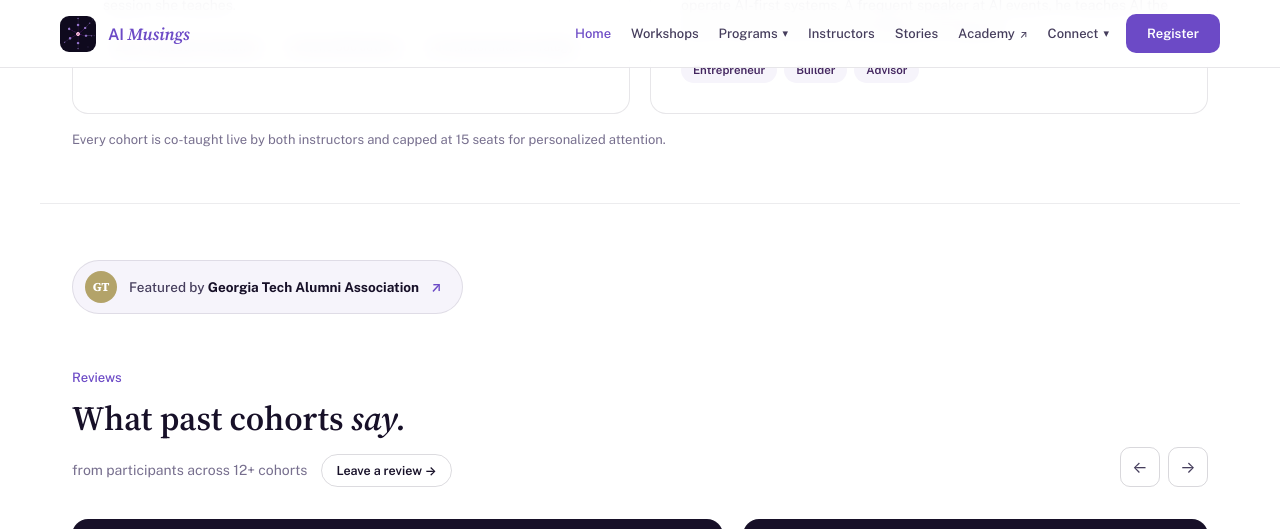
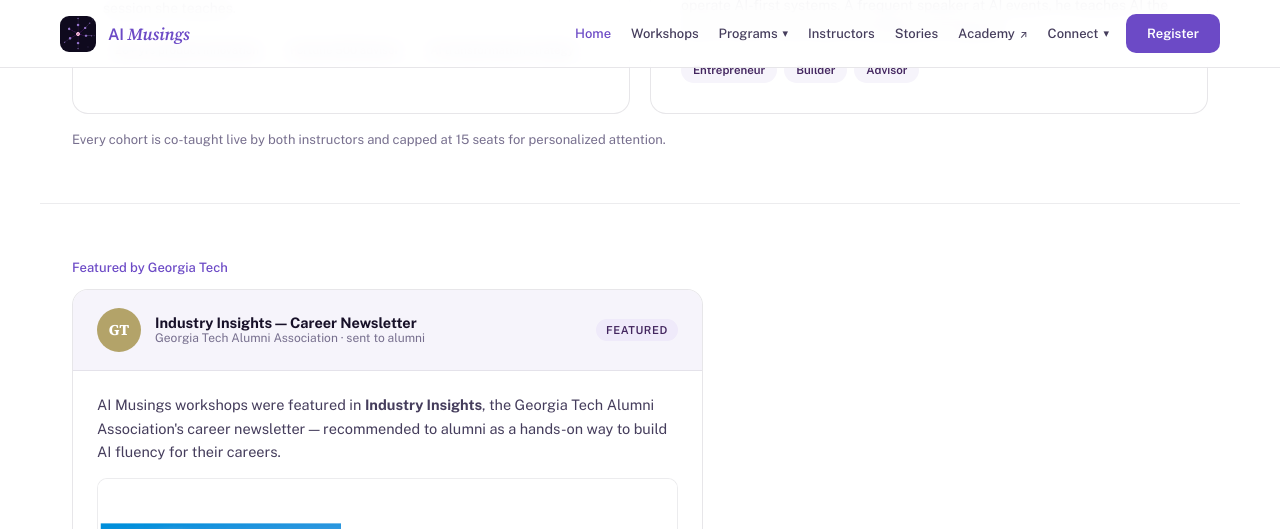
Before and after one commit to pulsarventures/aimusings.site, a Jekyll site: the page built from index.html, in a window 1280 px wide and 1400 px high, scrolled down 4356 px. Shown: the top 529 px of the window. Built offline with Jekyll 4.4.1, drawn with Linux system fonts in a browser that asks for light colours; some of the changed text lies outside the part shown; grey boxes are pictures that could not be loaded.

Commit message:
Enlarge GT social proof to full card, move email to instructor section
Replace the compact GT strip with the full GT card (matching the
universities page) in the reviews area. Remove "Email us" from
the nav Connect dropdown and add per-instructor email buttons
next to the LinkedIn buttons.

Co-Authored-By: Claude Opus 4.6 <noreply@anthropic.com>

```diff
--- a/_includes/v2/nav.html
+++ b/_includes/v2/nav.html
@@ -33,7 +33,6 @@
         <button class="nav__item" type="button">Connect <span class="nav__caret">▾</span></button>
         <div class="nav__menu nav__menu--right" style="min-width:236px">
           <a class="nav__row" href="{{ site.v2.cal }}" target="_blank" rel="noopener"><span><span class="nav__rt">Schedule a call</span><span class="nav__rs">Free 30-min consultation</span></span></a>
-          <a class="nav__row" href="mailto:{{ site.v2.email_sree }}"><span><span class="nav__rt">Email us</span><span class="nav__rs">sree@ · swati@aimusings.site</span></span></a>
           <a class="nav__row" href="{{ site.v2.whatsapp }}" target="_blank" rel="noopener"><span><span class="nav__rt">WhatsApp community</span><span class="nav__rs">Announcements &amp; peer network</span></span></a>
           <a class="nav__row" href="{{ site.v2.linkedin }}" target="_blank" rel="noopener"><span><span class="nav__rt">LinkedIn</span><span class="nav__rs">Follow AI Musings</span></span></a>
           <a class="nav__row" href="{{ site.v2.youtube }}" target="_blank" rel="noopener"><span><span class="nav__rt">YouTube</span><span class="nav__rs">Recordings, tutorials &amp; demos</span></span></a>
--- a/index.html
+++ b/index.html
@@ -223,7 +223,10 @@ permalink: /
           <div style="flex:1">
             <div class="inst__name">Swati Jain</div>
             <div class="inst__role">AI Product Management at Workday · Lead Instructor &amp; Facilitator</div>
-            <a class="btn btn--linkedin" href="{{ site.v2.linkedin_swati }}" target="_blank" rel="noopener"><span class="in">in</span> Connect on LinkedIn</a>
+            <div style="display:flex;gap:8px;flex-wrap:wrap">
+              <a class="btn btn--linkedin" href="{{ site.v2.linkedin_swati }}" target="_blank" rel="noopener"><span class="in">in</span> Connect on LinkedIn</a>
+              <a class="btn btn--ghost btn--sm" href="mailto:{{ site.v2.email_swati }}">✉ Email Swati</a>
+            </div>
           </div>
         </div>
         <div class="inst__bio">With over 20 years in digital product innovation, Swati has advised Fortune 500 companies and startups on AI integration strategies that deliver real business outcomes. She brings that boardroom experience into every session she teaches.</div>
@@ -235,7 +238,10 @@ permalink: /
           <div style="flex:1">
             <div class="inst__name">Sree Pradhip</div>
             <div class="inst__role">Builder &amp; Evangelist</div>
-            <a class="btn btn--linkedin" href="{{ site.v2.linkedin_sree }}" target="_blank" rel="noopener"><span class="in">in</span> Connect on LinkedIn</a>
+            <div style="display:flex;gap:8px;flex-wrap:wrap">
+              <a class="btn btn--linkedin" href="{{ site.v2.linkedin_sree }}" target="_blank" rel="noopener"><span class="in">in</span> Connect on LinkedIn</a>
+              <a class="btn btn--ghost btn--sm" href="mailto:{{ site.v2.email_sree }}">✉ Email Sree</a>
+            </div>
           </div>
         </div>
         <div class="inst__bio">Sree is an entrepreneur, builder, and community organizer who has worked across product, consulting, sales, and engineering in both enterprise and startup settings. He helps founders and technical leaders design and operate AI-first systems. A frequent speaker at AI events, he teaches AI the way he uses it every day: by building and shipping.</div>
@@ -245,13 +251,28 @@ permalink: /
     <div class="inst-note">Every cohort is co-taught live by both instructors and capped at 15 seats for personalized attention.</div>
   </section>
 
-  <!-- Social proof strip -->
-  <section class="proof-strip" style="padding-top:56px;border-top:1px solid var(--line-soft)">
-    <a class="proof-strip__inner" href="https://events.gtalumni.org/e/the-ai-native-professional-make-the-shift-to-be-future-ready/" target="_blank" rel="noopener">
-      <span class="proof-strip__badge">GT</span>
-      <span class="proof-strip__text">Featured by <b>Georgia Tech Alumni Association</b></span>
-      <span class="proof-strip__arrow">↗</span>
-    </a>
+  <!-- Featured by Georgia Tech -->
+  <section class="section section--divide">
+    <div class="eyebrow">Featured by Georgia Tech</div>
+    <div class="gt-grid">
+      <div class="card gt-card">
+        <div class="gt-card__head">
+          <div class="gt-badge">GT</div>
+          <div style="flex:1">
+            <div class="gt-card__t">Industry Insights — Career Newsletter</div>
+            <div class="gt-card__s">Georgia Tech Alumni Association · sent to alumni</div>
+          </div>
+          <div class="gt-chip">FEATURED</div>
+        </div>
+        <div class="gt-card__body">
+          <div class="gt-card__d">AI Musings workshops were featured in <b>Industry Insights</b>, the Georgia Tech Alumni Association's career newsletter — recommended to alumni as a hands-on way to build AI fluency for their careers.</div>
+          <a class="gt-shot" href="https://events.gtalumni.org/e/the-ai-native-professional-make-the-shift-to-be-future-ready/" target="_blank" rel="noopener">
+            <img src="{{ img | append: 'gt-feature.png' | relative_url }}" alt="Future-Proof Your Career with AI — Georgia Tech Alumni event with Swati Jain and Sree Pradhip, Aug 13" width="641" height="431" loading="lazy">
+          </a>
+          <div class="gt-card__cap">From the Georgia Tech Alumni events calendar — click to view the listing ↗</div>
+        </div>
+      </div>
+    </div>
   </section>
 
   <!-- Reviews -->
```
Also changed, not shown: other parts of _includes/v2/nav.html (+0 -1 lines).
